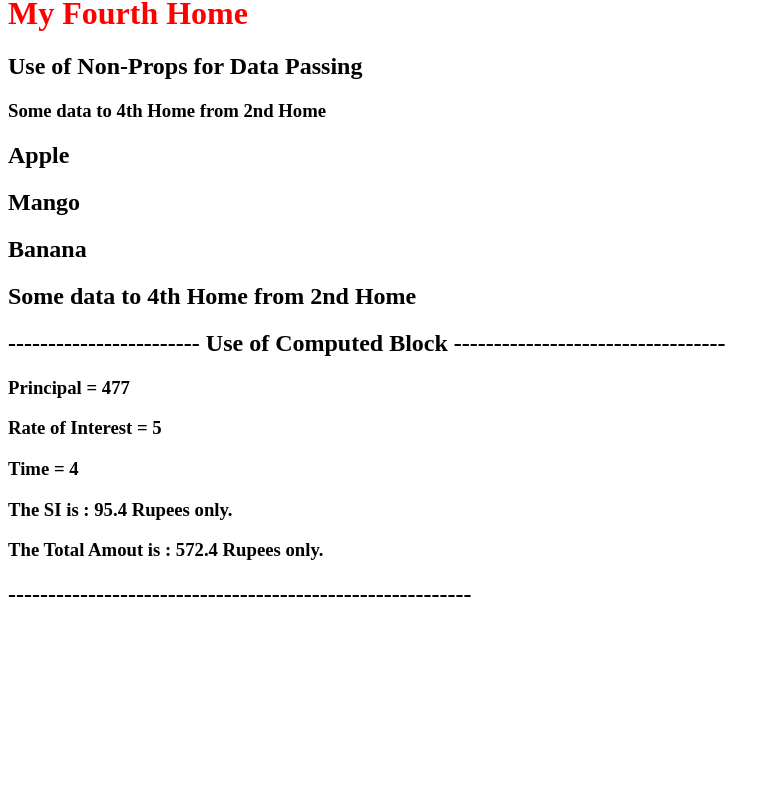
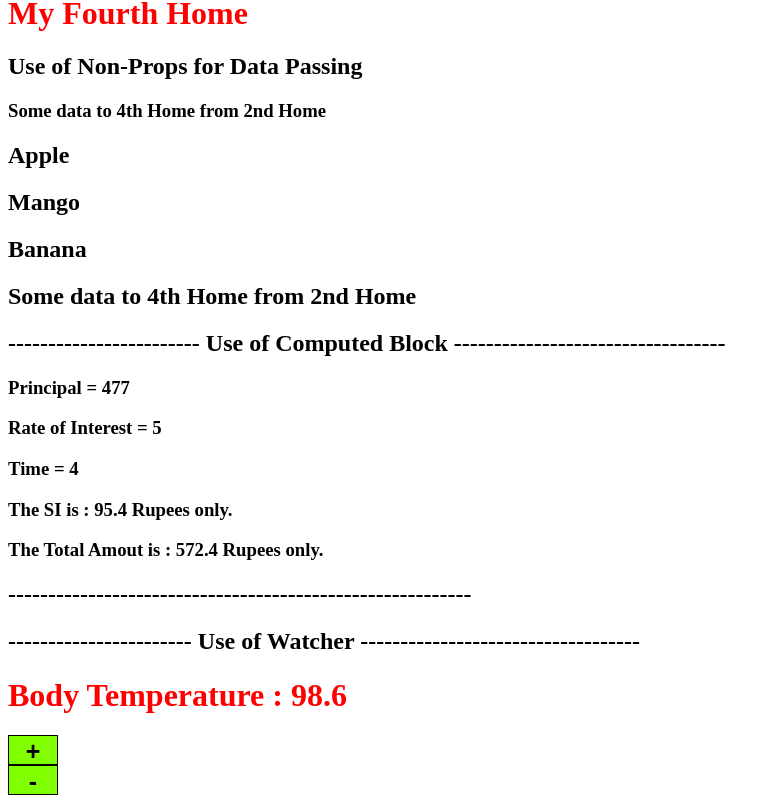
Before and after one commit to ajarubab/Vue-Learning, a Vue app: page / in a window 1280 px wide. Shown: the part 844-1647 px from the top of the page, without its empty margins (0-780 px from the left). Before the commit the page ends 1472 px from the top, so only its background shows below. Built offline with nearby package versions, Linux system fonts and the light colour scheme.

Commit message:
Use of Watchers

```diff
--- a/src/components/MyFourthHome.vue
+++ b/src/components/MyFourthHome.vue
@@ -15,6 +15,11 @@
     <h3>The SI is : {{ getSI }} Rupees only.</h3>
     <h3>The Total Amout is : {{ getTotalAmount }} Rupees only.</h3>
     <h2>----------------------------------------------------------<br></h2>
+    <h2>----------------------- Use of Watcher -----------------------------------<br></h2>
+    <h1>Body Temperature : {{ BT.toFixed(1) }}</h1>
+    <button v-on:click="BT = BT + 0.5"> + </button>
+    <br>
+    <button v-on:click="BT= BT - 0.5" > - </button>
 </template>
 <script>
 export default {
@@ -25,6 +30,7 @@ export default {
             P: Math.floor(Math.random()*1000),
             R: Math.floor(Math.random()*10),
             T: Math.floor(Math.random()*10),
+            BT : 98.6,
         }
     },
     props: {
@@ -39,6 +45,19 @@ export default {
             let Total = (this.P+(this.P * this.R * this.T) / 100);
             return Total;
         },
+    },
+    watch: {
+        BT(cur, prev){
+            if(cur > 101 && cur < 103 && cur > prev){
+                alert ("High Fever, Apply cold-wet cloth on forehead.")
+            }
+            else if(cur > 103 && cur > prev){
+                alert ("Critical Fever Temperature, Get Hospitalised ASAP")
+            }
+            else if(cur < 96.8 && prev > cur){
+                alert ("Body Temperature Dropping, Get Hospitalised ASAP")
+            }
+        }
     }
 }
 </script>
@@ -46,4 +65,12 @@ export default {
 h1 {
     color: red !important;
 }
+button{
+    width: 50px;
+    height: 30px;
+    border: solid 1px;
+    font-size: 25px;
+    font-weight: bolder;
+    background-color: chartreuse;
+}
 </style>
```
